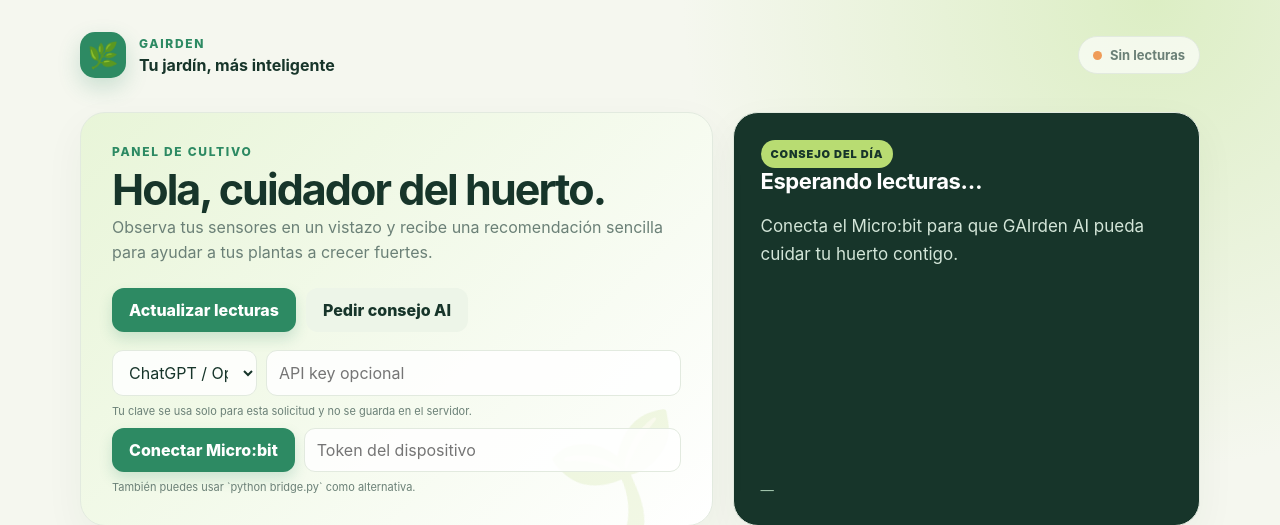
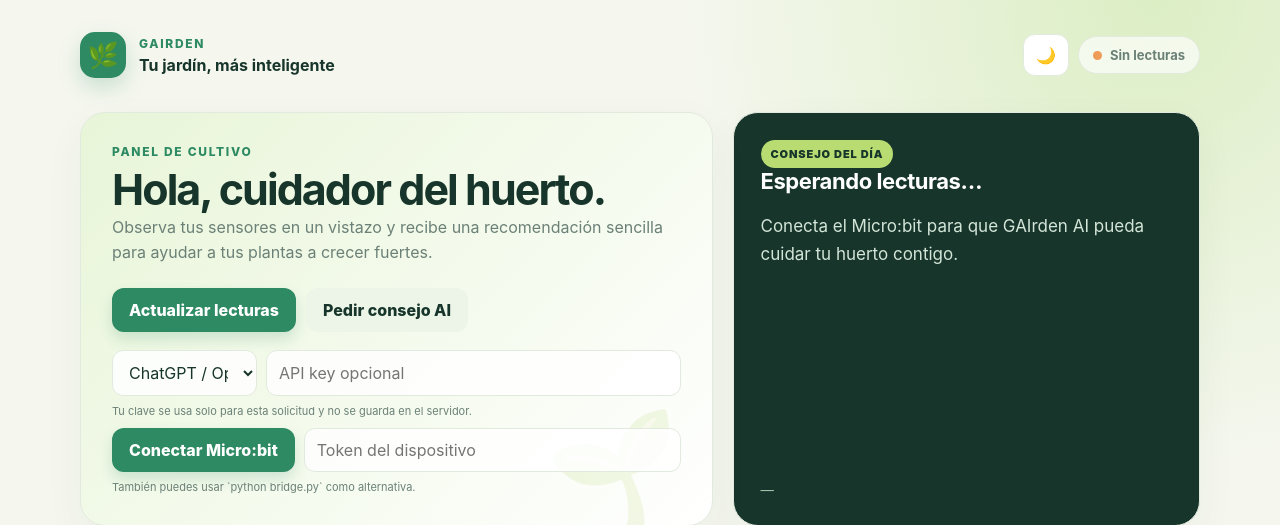
Before and after one commit to anonymus-devop/arukay26contest, a Flask app: page / in a window 1280 px wide. Shown: the top 525 px of the page. Run offline with Flask 3, Linux system fonts and the light colour scheme.

Commit message:
Add persistent dark mode

```diff
--- a/templates/index.html
+++ b/templates/index.html
@@ -6,8 +6,10 @@
   <title>GAIrden · Jardín inteligente</title>
   <style>
     :root { --ink:#17352a; --muted:#6b8077; --cream:#f5f7ef; --card:#fff; --green:#2d8a63; --lime:#b8dc72; --orange:#ef9c58; --line:#e2eadf; }
+    body.dark { --ink:#e5f2e7; --muted:#a8bdae; --cream:#101a15; --card:#18261e; --green:#78c995; --lime:#b8dc72; --orange:#f2aa6b; --line:#2d4436; }
     * { box-sizing:border-box; }
-    body { margin:0; color:var(--ink); background:radial-gradient(circle at 90% 0,#dceec4 0,transparent 28%),var(--cream); font-family:Inter,ui-sans-serif,system-ui,-apple-system,Segoe UI,sans-serif; }
+    body { margin:0; color:var(--ink); background:radial-gradient(circle at 90% 0,#dceec4 0,transparent 28%),var(--cream); font-family:Inter,ui-sans-serif,system-ui,-apple-system,Segoe UI,sans-serif; transition:background .2s,color .2s; }
+    body.dark { background:radial-gradient(circle at 90% 0,#25452f 0,transparent 28%),var(--cream); }
     .shell { width:min(1120px,calc(100% - 36px)); margin:0 auto; padding:32px 0 48px; }
     header { display:flex; align-items:center; justify-content:space-between; gap:20px; margin-bottom:34px; }
     .brand { display:flex; align-items:center; gap:13px; }
@@ -16,6 +18,7 @@
     h1,h2,p { margin-top:0; } h1 { margin-bottom:0; font-size:clamp(27px,4vw,43px); letter-spacing:-.045em; } h2 { margin-bottom:7px; font-size:22px; letter-spacing:-.02em; }
     .subtitle { color:var(--muted); max-width:610px; line-height:1.55; }
     .status-pill { display:flex; align-items:center; gap:8px; padding:10px 14px; border:1px solid var(--line); border-radius:999px; background:#ffffffa8; color:var(--muted); font-size:13px; font-weight:700; white-space:nowrap; }
+    .top-actions { display:flex; align-items:center; gap:9px; } .theme-toggle { padding:10px 12px; color:var(--ink); background:var(--card); border:1px solid var(--line); box-shadow:none; }
     .dot { width:9px; height:9px; border-radius:50%; background:var(--orange); } .online .dot { background:var(--green); box-shadow:0 0 0 4px #2d8a6320; }
     .hero { display:grid; grid-template-columns:1.15fr .85fr; gap:20px; align-items:stretch; }
     .panel { border:1px solid var(--line); border-radius:25px; background:var(--card); box-shadow:0 14px 42px #2446330c; }
@@ -45,7 +48,7 @@
   <main class="shell">
     <header>
       <div class="brand"><div class="logo">🌿</div><div><p class="eyebrow">GAIrden</p><strong>Tu jardín, más inteligente</strong></div></div>
-      <div id="connection" class="status-pill"><span class="dot"></span><span>Comprobando conexión</span></div>
+      <div class="top-actions"><button id="theme-toggle" class="theme-toggle" aria-label="Cambiar modo oscuro">🌙</button><div id="connection" class="status-pill"><span class="dot"></span><span>Comprobando conexión</span></div></div>
     </header>
     <section class="hero">
       <div class="panel hero-copy"><p class="eyebrow">Panel de cultivo</p><h1>Hola, cuidador del huerto.</h1><p class="subtitle">Observa tus sensores en un vistazo y recibe una recomendación sencilla para ayudar a tus plantas a crecer fuertes.</p><div class="actions"><button id="refresh">Actualizar lecturas</button><button id="analyze" class="secondary">Pedir consejo AI</button></div><div class="ai-settings"><select id="provider" aria-label="Proveedor de IA"><option value="openai">ChatGPT / OpenAI</option><option value="gemini">Google Gemini</option></select><input id="api-key" type="password" autocomplete="off" placeholder="API key opcional" aria-label="API key"></div><p class="key-note">Tu clave se usa solo para esta solicitud y no se guarda en el servidor.</p><div class="serial-row"><button id="serial-connect">Conectar Micro:bit</button><input id="device-token" type="password" autocomplete="off" placeholder="Token del dispositivo" aria-label="Token del dispositivo"></div><p id="serial-status" class="serial-status">También puedes usar `python bridge.py` como alternativa.</p></div>
@@ -62,6 +65,8 @@
   </main>
   <script>
     const $ = (id) => document.getElementById(id);
+    function applyTheme(dark) { document.body.classList.toggle('dark', dark); $('theme-toggle').textContent = dark ? '☀️' : '🌙'; $('theme-toggle').setAttribute('aria-label', dark ? 'Cambiar a modo claro' : 'Cambiar modo oscuro'); }
+    const savedTheme = localStorage.getItem('gairden-theme'); applyTheme(savedTheme === 'dark' || (!savedTheme && window.matchMedia('(prefers-color-scheme: dark)').matches)); $('theme-toggle').addEventListener('click', () => { const dark = !document.body.classList.contains('dark'); applyTheme(dark); localStorage.setItem('gairden-theme', dark ? 'dark' : 'light'); });
     const setConnection = (online, label) => { $('connection').classList.toggle('online', online); $('connection').lastElementChild.textContent = label; };
     const setAdvice = (text, source) => { $('advice').textContent = text || 'No hay consejo disponible.'; $('advice-title').textContent = source === 'openai' || source === 'gemini' ? 'GAIrden AI recomienda' : 'Consejo de respaldo'; $('advice-source').textContent = source === 'openai' ? 'Generado por OpenAI' : source === 'gemini' ? 'Generado por Gemini' : 'Basado en reglas locales'; };
     const formatDate = (value) => { if (!value) return '—'; const date = new Date(value); return Number.isNaN(date.getTime()) ? value : date.toLocaleString('es-CO', { dateStyle:'medium', timeStyle:'short' }); };
```
